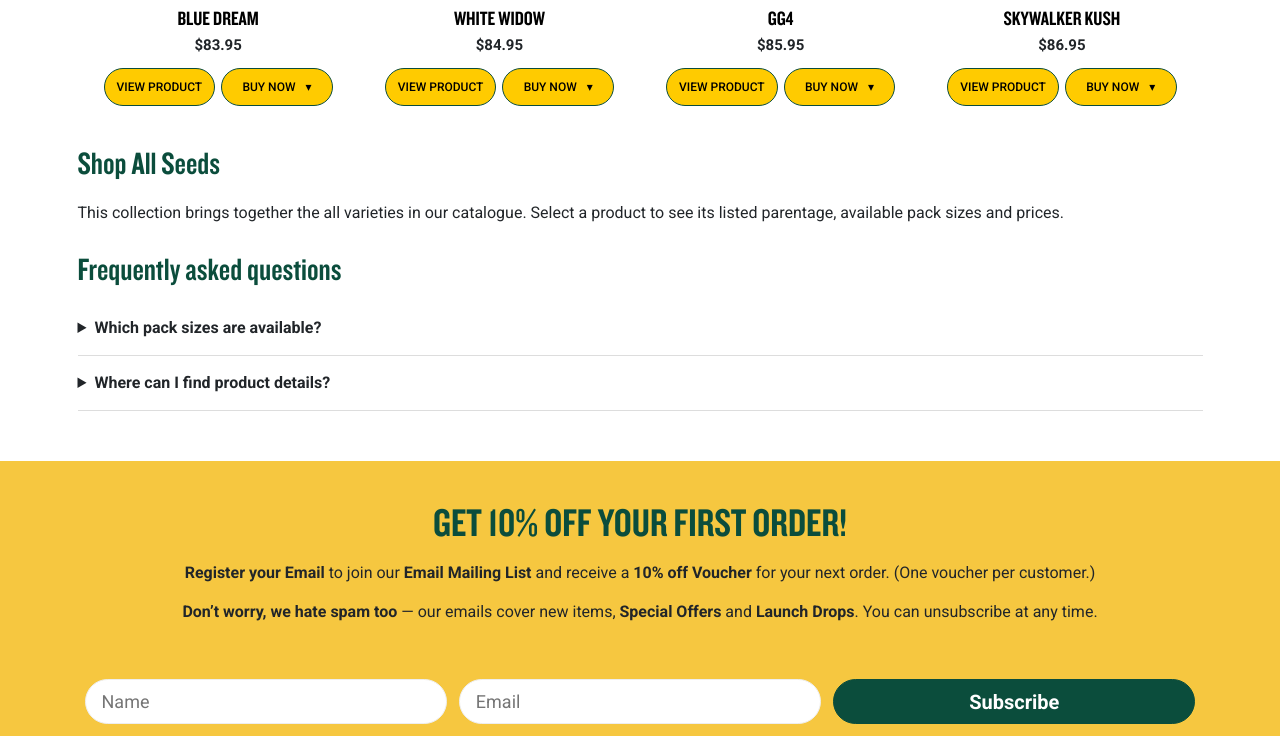
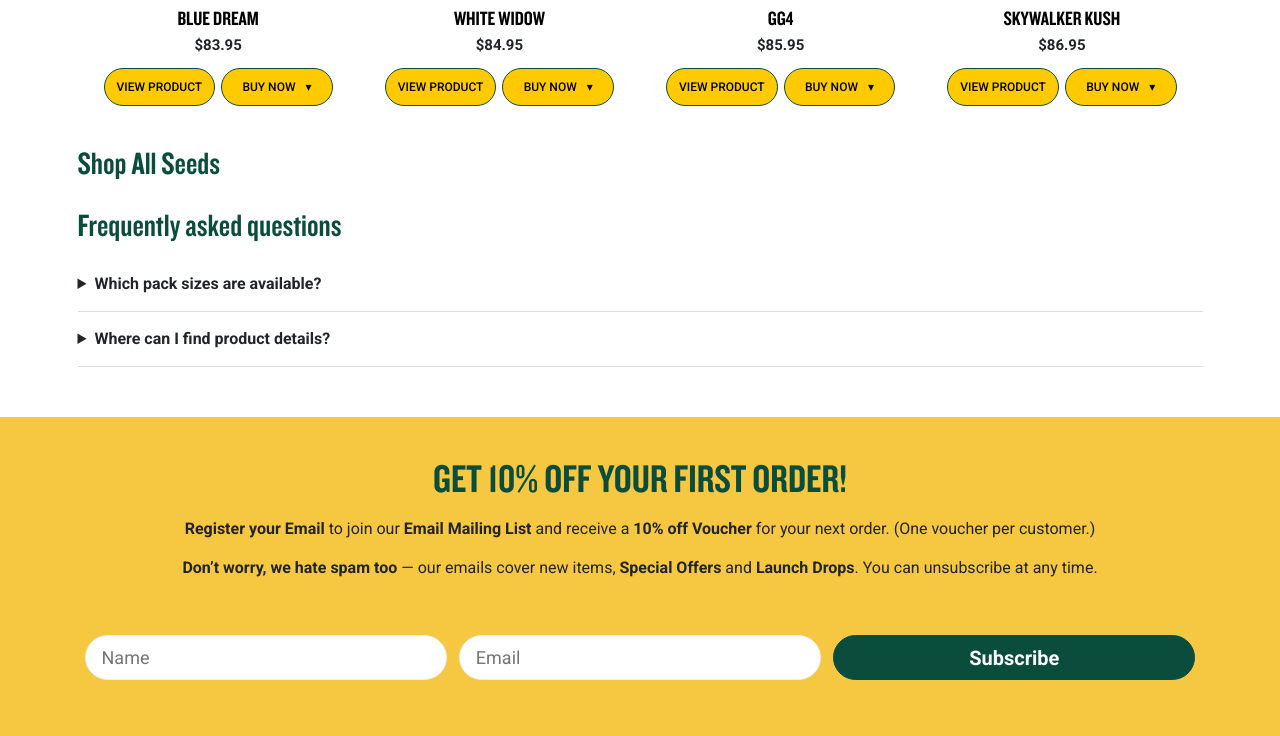
Before and after one commit to zachmclean000-arch/dna_genetics, a React (Vite) app in the folder frontend/: page /shop in a window 1280 px wide. Shown: the part 1021-1757 px from the top of the page. Built offline with nearby package versions, Linux system fonts and the light colour scheme.

Commit message:
Remove generated collection descriptions

```diff
--- a/frontend/src/storefront/pages/FeminizedSeeds.jsx
+++ b/frontend/src/storefront/pages/FeminizedSeeds.jsx
@@ -292,13 +292,6 @@ export default function SeedCategory({
         ) : (
           <section className="dna-seed-information">
             <h2>{title}</h2>
-            {collection !== "vape" && (
-              <p>
-                This collection brings together the {collection} varieties in
-                our catalogue. Select a product to see its listed parentage,
-                available pack sizes and prices.
-              </p>
-            )}
             <h2>Frequently asked questions</h2>
             <details>
               <summary>Which pack sizes are available?</summary>
```
